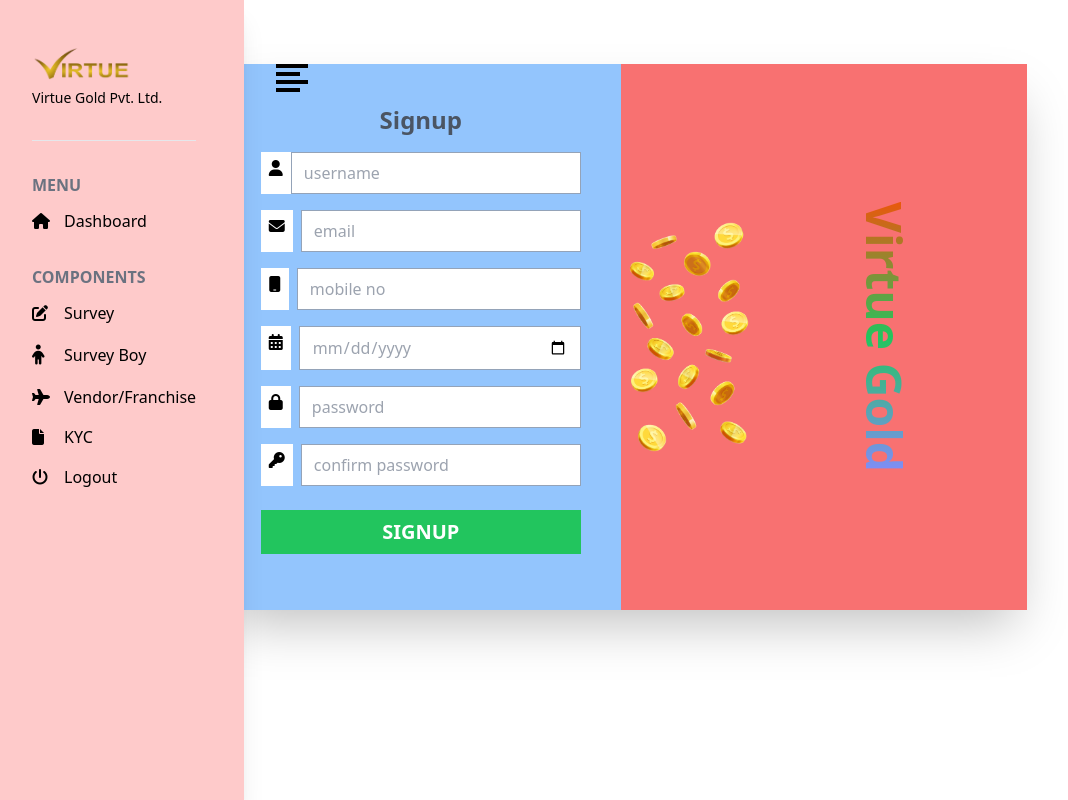
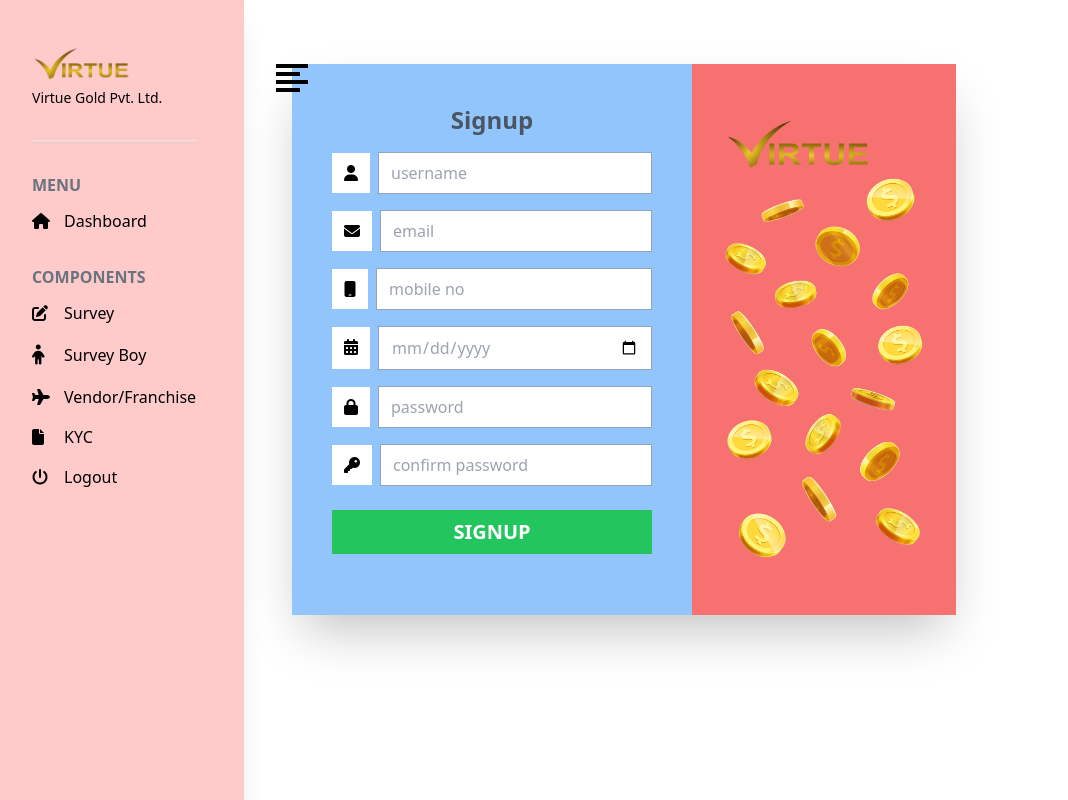
Before and after one commit to Raushan-Kumar95/virtue-gold-Givni, a React (Vite) app: page / in a window 1280 px wide. Shown: the whole page, without its empty margins (16-1084 px from the left). Built offline with nearby package versions, Linux system fonts and the light colour scheme.

Commit message:
Working on login and signup page responsive v2

```diff
--- a/src/components/Signup.jsx
+++ b/src/components/Signup.jsx
@@ -1,5 +1,6 @@
 import React from 'react'
 import goldImg from '../assets/images/goldImg.png'
+import vietue_logo_2 from '../../public/vietue_logo_2.png'
 
 const Signup = () => {
   return (
@@ -12,31 +13,31 @@
         {/* </div> */}
           <form action="">
             <div className='flex'>
-              <i class="fa-solid fa-user bg-white p-2 my-2"></i> <input type="text" name="" id="" placeholder='username' className='w-[95%] py-2 px-3 my-2 border border-slate-400 focus:border-red-400 outline-none' />
+              <i class="fa-solid fa-user bg-white p-3 my-[9px] mr-2"></i> <input type="text" name="" id="" placeholder='username' className='w-[95%] py-2 px-3 my-2 border border-slate-400 focus:border-red-400 outline-none' />
             </div>
             <div className='flex gap-2'>
-              <i class="fa-solid fa-envelope bg-white p-2 my-2"></i> <input type="email" name="" id="" placeholder='email' className='w-[95%] py-2 px-3 my-2 border border-slate-400 focus:border-red-400 outline-none' />
+              <i class="fa-solid fa-envelope bg-white p-3 my-[9px]"></i> <input type="email" name="" id="" placeholder='email' className='w-[95%] py-2 px-3 my-2 border border-slate-400 focus:border-red-400 outline-none' />
             </div>
             <div className='flex gap-2'>
-              <i class="fa-solid fa-mobile bg-white p-2 my-2"></i> <input type="text" name="" id="" placeholder='mobile no' className='w-[95%] py-2 px-3 my-2 border border-slate-400 focus:border-red-400 outline-none' />
+              <i class="fa-solid fa-mobile bg-white p-3 my-[9px]"></i> <input type="text" name="" id="" placeholder='mobile no' className='w-[95%] py-2 px-3 my-2 border border-slate-400 focus:border-red-400 outline-none' />
             </div>
             <div className='flex gap-2'>
-              <i class="fa-solid fa-calendar-days bg-white p-2 my-2"></i> <input type="date" name="" id="" placeholder='dob' className='w-[95%] py-2 px-3 my-2 text-gray-400 border border-slate-400 focus:border-red-400 outline-none' />
+              <i class="fa-solid fa-calendar-days bg-white p-3 my-[9px]"></i> <input type="date" name="" id="" placeholder='dob' className='w-[95%] py-2 px-3 my-2 text-gray-400 border border-slate-400 focus:border-red-400 outline-none' />
             </div>
             <div className='flex gap-2'>
-              <i class="fa-solid fa-lock bg-white p-2 my-2"></i> <input type="password" name="" id="" placeholder='password' className='w-[95%] py-2 px-3 my-2 border border-slate-400 focus:border-red-400 outline-none' />
+              <i class="fa-solid fa-lock bg-white p-3 my-[9px]"></i> <input type="password" name="" id="" placeholder='password' className='w-[95%] py-2 px-3 my-2 border border-slate-400 focus:border-red-400 outline-none' />
             </div>
             <div className='flex gap-2'>
-              <i class="fa-solid fa-key bg-white p-2 my-2"></i><input type="password" name="" id="" placeholder='confirm password' className='w-[95%] py-2 px-3 my-2 border border-slate-400 focus:border-red-400 outline-none ' />
+              <i class="fa-solid fa-key bg-white p-3 my-[9px]"></i><input type="password" name="" id="" placeholder='confirm password' className='w-[95%] py-2 px-3 my-2 border border-slate-400 focus:border-red-400 outline-none ' />
             </div>
             <button className='bg-green-500 text-white text-xl font-semibold py-2 px-3 my-4 w-full'>SIGNUP</button>
 
           </form>
         </div>
 
-        <div className='flex justify-center items-center bg-red-400 text-white px-2'>
-          <img src={goldImg} alt="goldImg" md:width={150} width={120}  />
-          <p className='relative font-bold md:text-5xl text-2xl rotate-90 bg-gradient-to-r from-orange-600 via-green-500 to-indigo-400 inline-block text-transparent bg-clip-text'>Virtue Gold</p>
+        <div className=' bg-red-400 text-white px-8 py-14 md:block hidden'>
+          <img src={vietue_logo_2} width={150} alt="vietue_logo_2" className='pb-2' />
+          <img src={goldImg} alt="goldImg" width={200}  />
         </div>
       </div>
     </div>
```
